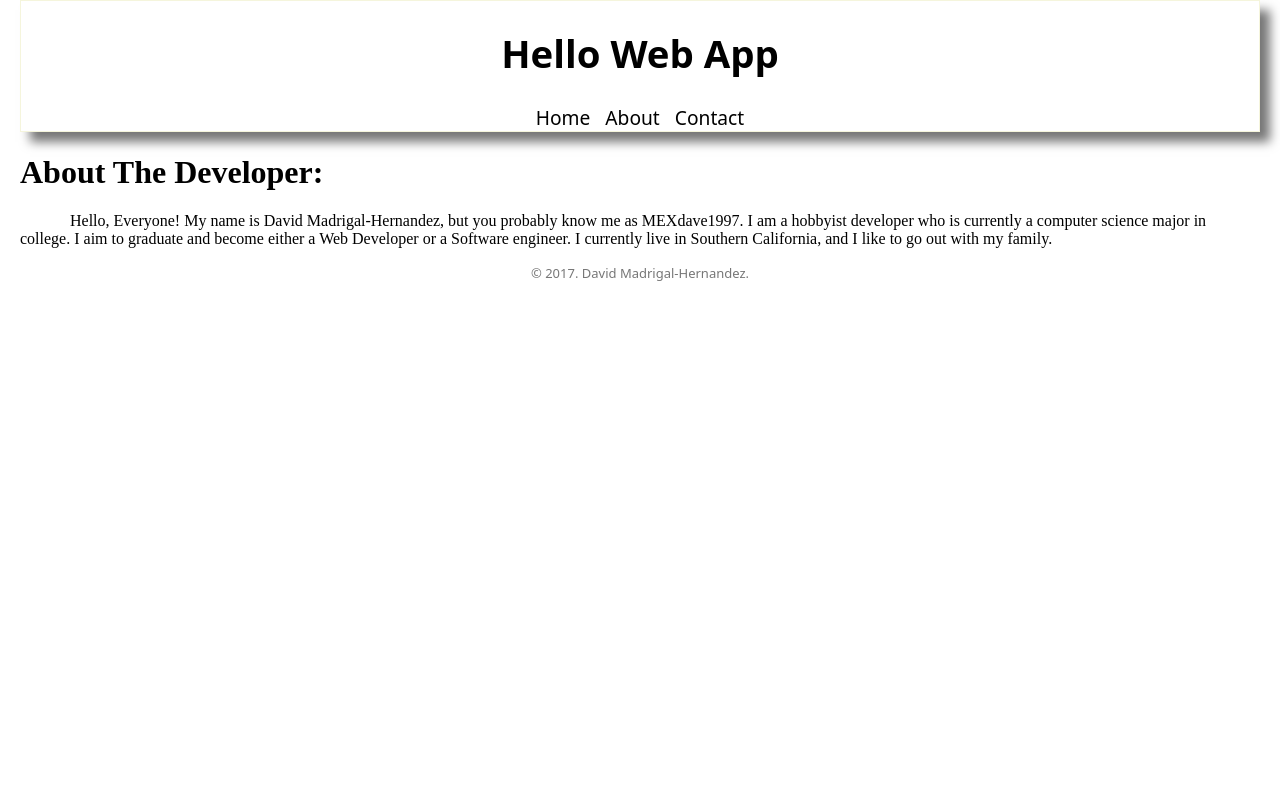
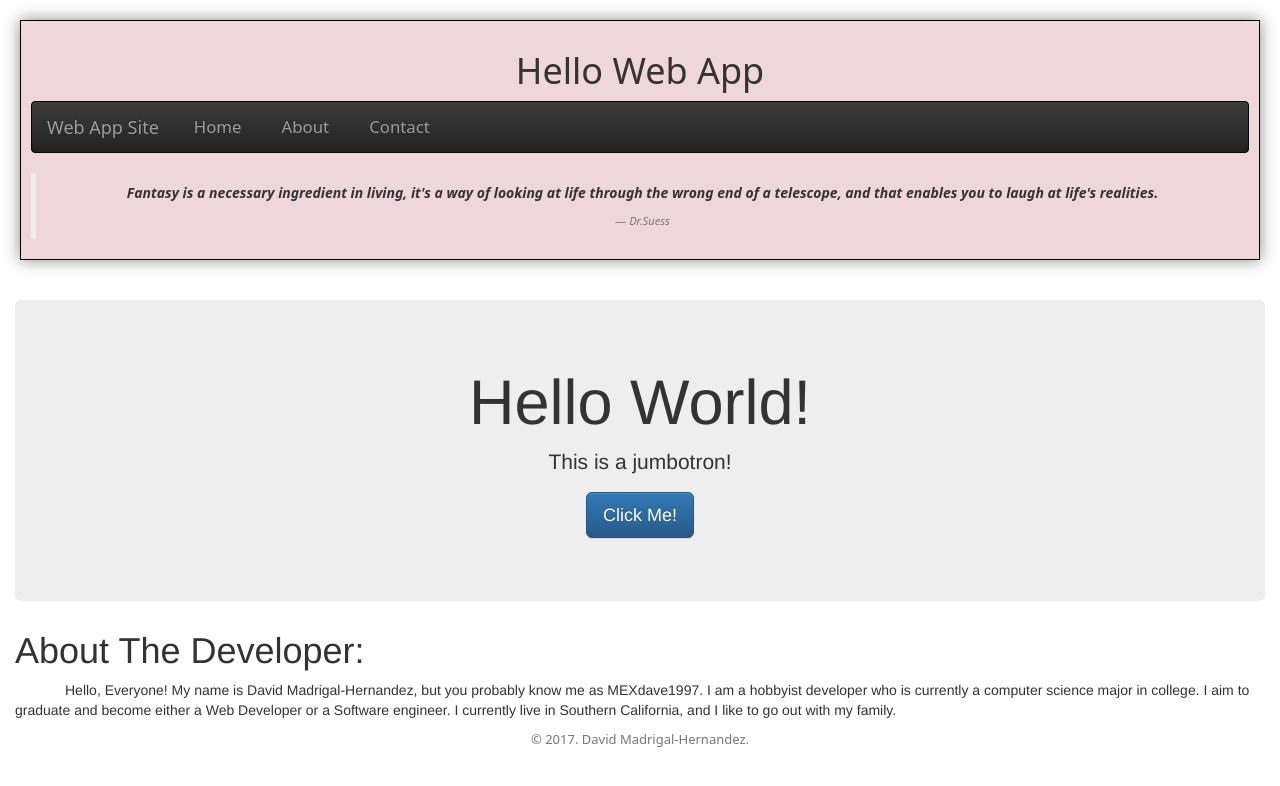
Before and after one commit to MEXdave1997/c9djangorepo, a Django app: page /about/ in a window 1280 px wide. Shown: the top 786 px of the page. Run offline with Django 3.2, Linux system fonts and the light colour scheme; some libraries are stand-ins or nearby versions.

Commit message:
added BS + more content,style changes

```diff
--- a/blog/static/css/style.css
+++ b/blog/static/css/style.css
@@ -1,13 +1,22 @@
 body {
     background-color: #ffffff;
-    margin: 0 20px;
 }
 header {
+    margin: 20px 20px 0 20px;
+    padding: 10px 10px 0 10px;
     text-align: center;
     font-size: larger;
     font-family: Sans, serif;
-    border: 1px solid #f5f5dc;
-    box-shadow: 10px 10px 10px #777;
+    border: 1px solid #000;
+    background-color: rgba(175, 50, 75, 0.2);
+    box-shadow: 0 0 15px #888;
+}
+.quote {
+    font-size: 14px;
+}
+.quote-text {
+    font-style: italic;
+    font-weight: bold;
 }
 nav ul {
     padding: 0;
@@ -24,8 +33,15 @@ nav ul li a {
     text-decoration: none;
     color: black;
 }
-body {
-    font-family: 'Times New Roman', Times, Arial, sans-serif, serif;
+nav ul li a:hover {
+    text-decoration: underline;
+    color: blue;
+}
+.jumbotron {
+    text-align: center;
+}
+.mainContent p {
+    text-indent: 50px;
 }
 .about-content {
     text-indent: 50px;
--- a/blog/templates/about.html
+++ b/blog/templates/about.html
@@ -4,8 +4,12 @@
 {% endblock title %}
 
 {% block content %}
-    <h1>About The Developer:</h1>
-    <p class="about-content">Hello, Everyone! My name is David Madrigal-Hernandez, but you probably know me as MEXdave1997. I am a hobbyist developer who is currently a computer science major in college. I aim to graduate and become either a Web Developer or a Software engineer. I currently live in Southern California, and I like to go out with my family.</p>
+    <div class="mainContent">
+        <h1>About The Developer:</h1>
+        <p class="about-content">
+            Hello, Everyone! My name is David Madrigal-Hernandez, but you probably know me as MEXdave1997. I am a hobbyist developer who is currently a computer science major in college. I aim to graduate and become either a Web Developer or a Software engineer. I currently live in Southern California, and I like to go out with my family.
+        </p>
+    </div>
 {% endblock content %}
 
 {% block footer %}
--- a/blog/templates/base.html
+++ b/blog/templates/base.html
@@ -1,20 +1,36 @@
 {% load staticfiles %}
 <!DOCTYPE html>
-<html>
+<html lang="en">
     <head>
+        <meta charset="utf-8">
+        <meta http-equiv="X-UA-Compatible" content="IE=edge">
+        <meta name="viewport" content="width=device-width, initial-scale=1">
         <title>
             {% block title %}
                 My Hello Web App Project
             {% endblock title %}
         </title>
         <link rel="stylesheet" href="{% static 'css/style.css' %}" type="text/css" />
+        <link rel="stylesheet" href="https://maxcdn.bootstrapcdn.com/bootstrap/3.3.7/css/bootstrap.min.css" integrity="sha384-BVYiiSIFeK1dGmJRAkycuHAHRg32OmUcww7on3RYdg4Va+PmSTsz/K68vbdEjh4u" crossorigin="anonymous">
+        <link rel="stylesheet" href="https://maxcdn.bootstrapcdn.com/bootstrap/3.3.7/css/bootstrap-theme.min.css" integrity="sha384-rHyoN1iRsVXV4nD0JutlnGaslCJuC7uwjduW9SVrLvRYooPp2bWYgmgJQIXwl/Sp" crossorigin="anonymous">
         {% block header %}{% endblock header %}
     </head>
     <body>
         <header>
             <h1>Hello Web App</h1>
-            <nav>
-                <ul>
+            <nav class="navbar navbar-inverse">
+                <div class="container-fluid">
+                    <div class="navbar-header">
+                  <button type="button" class="navbar-toggle collapsed" data-toggle="collapse" data-target="#bs-example-navbar-collapse-1" aria-expanded="false">
+                    <span class="sr-only">Toggle navigation</span>
+                    <span class="icon-bar"></span>
+                    <span class="icon-bar"></span>
+                    <span class="icon-bar"></span>
+                  </button>
+                  <a class="navbar-brand" href="#">Web App Site</a>
+                </div>
+                <div class="collapse navbar-collapse" id="bs-example-navbar-collapse-1">
+                    <ul class="nav navbar-nav">
                         <li>
                             <a href="{% url 'home' %}">Home</a>
                         </li>
@@ -25,11 +41,31 @@
                             <a href="{% url 'contact' %}">Contact</a>
                         </li>
                     </ul>
+                </div>
+                </div>
             </nav>
+            <blockquote class="quote">
+                <p class="quote-text">Fantasy is a necessary ingredient in living, it's a way of looking at life through the wrong end of a telescope, and that enables you to laugh at life's realities.</p>
+                <footer><cite title="Source Title">Dr.Suess</cite></footer>
+            </blockquote>
         </header>
+        <br>
+        <br>
+        <div class="container-fluid">
+            <div class="jumbotron">
+                <h1>Hello World!</h1>
+                <p>This is a jumbotron!</p>
+                <p>
+                    <a class="btn btn-primary btn-lg" href="#" role="button">Click Me!</a>
+                </p>
+            </div>
         {% block content %}{% endblock content %}
+        </div>
         <footer>
         {% block footer %}{% endblock footer %}
         </footer>
+
+        <script src="https://ajax.googleapis.com/ajax/libs/jquery/1.12.4/jquery.min.js"></script>
+    <script src="https://maxcdn.bootstrapcdn.com/bootstrap/3.3.7/js/bootstrap.min.js" integrity="sha384-Tc5IQib027qvyjSMfHjOMaLkfuWVxZxUPnCJA7l2mCWNIpG9mGCD8wGNIcPD7Txa" crossorigin="anonymous"></script>
     </body>
 </html>
--- a/blog/templates/contact.html
+++ b/blog/templates/contact.html
@@ -4,8 +4,10 @@
 {% endblock title %}
 
 {% block content %}
-    <h1>Contact Page</h1>
-    <p>Contact content.</p>
+    <div class="mainContent">
+        <h1>Contact Page</h1>
+        <p>Contact content.</p>
+    </div>
 {% endblock content %}
 
 {% block footer %}
--- a/blog/templates/index.html
+++ b/blog/templates/index.html
@@ -5,8 +5,10 @@
 {% endblock title %}
 
 {% block content %}
-    <h1>Hello World!</h1>
-    <p>I am a basic website.</p>
+    <div class="mainContent">
+        <h1>Hello World!</h1>
+        <p>I am a basic website.</p>
+    </div>
 {% endblock content %}
 
 {% block footer %}
```
Lines whose indentation alone changed are shown as unchanged.
